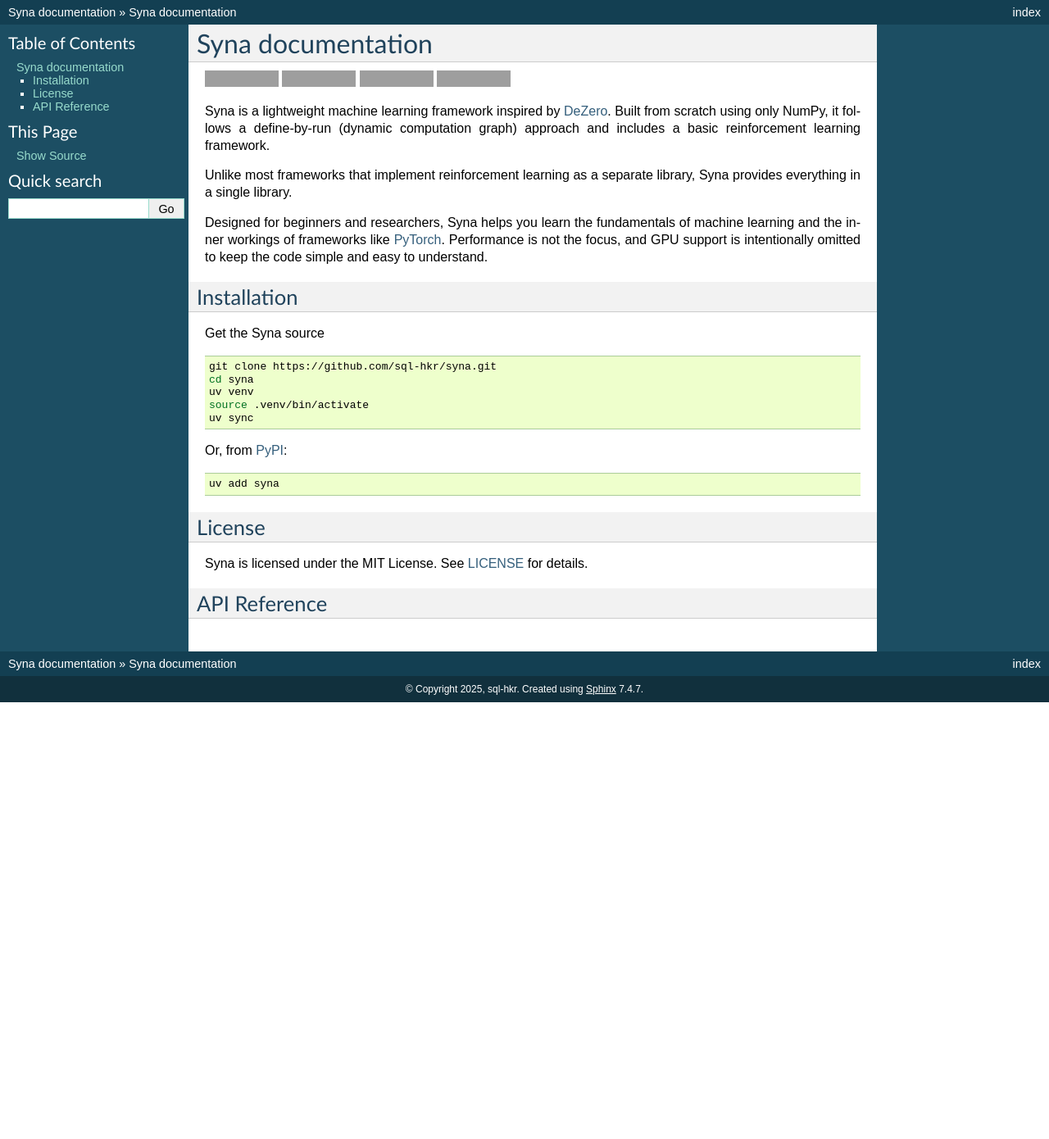
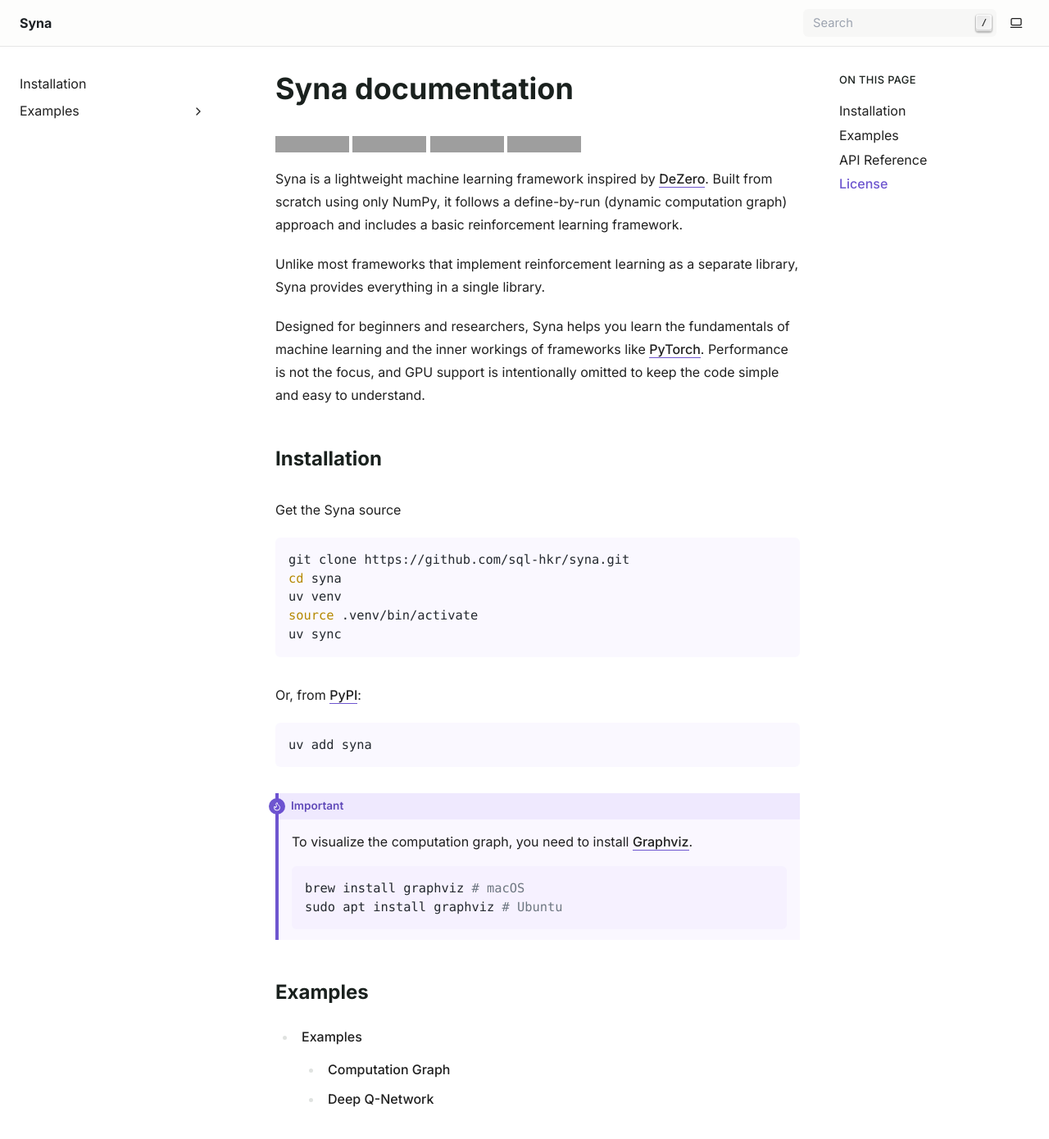
Before and after one commit to sql-hkr/syna, a Sphinx documentation site: the page built from docs/index.rst, in a window 1280 px wide and 1400 px high. Shown: the top 1390 px of the window at 82% size. Built offline with Sphinx 7.4.7, drawn with Linux system fonts in a browser that asks for light colours; pages that are not in the unit, such as notebooks, are missing from menus; some of the changed text lies outside the part shown; grey boxes are pictures that could not be loaded.

Commit message:
Add examples of machine learning using Syna framework (#9)

```diff
--- a/docs/conf.py
+++ b/docs/conf.py
@@ -28,7 +28,7 @@
 # -- Options for HTML output -------------------------------------------------
 # https://www.sphinx-doc.org/en/master/usage/configuration.html#options-for-html-output
 
-html_theme = "classic"
+html_theme = "shibuya"
 html_static_path = ["_static"]
 
 # -- Options for todo extension ----------------------------------------------
--- /dev/null
+++ b/docs/examples/index.rst
@@ -0,0 +1,8 @@
+Examples
+========
+
+.. toctree::
+   :maxdepth: 2
+
+   graph
+   dqn
--- a/docs/index.rst
+++ b/docs/index.rst
@@ -24,6 +24,11 @@
 Installation
 ------------
 
+.. toctree::
+   :hidden:
+
+   installation
+
 Get the Syna source
 
 .. code-block:: bash
@@ -40,16 +45,32 @@
 
    uv add syna
 
-License
--------
+.. important::
 
-Syna is licensed under the MIT License. See `LICENSE <https://github.com/sql-hkr/syna/blob/main/LICENSE>`_ for details.
+   To visualize the computation graph, you need to install `Graphviz <https://graphviz.org>`_.
 
+   .. code-block:: bash
+
+      brew install graphviz # macOS
+      sudo apt install graphviz # Ubuntu
+
+Examples
+--------
+
+.. toctree::
+   :maxdepth: 2
+
+   examples/index
 
 API Reference
 ---------------
 
 .. toctree::
-   :maxdepth: 3
+   :maxdepth: 2
 
    api/syna
+
+License
+-------
+
+Syna is licensed under the MIT License. See `LICENSE <https://github.com/sql-hkr/syna/blob/main/LICENSE>`_ for details.
--- /dev/null
+++ b/docs/installation.rst
@@ -0,0 +1,27 @@
+Installation
+============
+
+Get the Syna source
+
+.. code-block:: bash
+
+   git clone https://github.com/sql-hkr/syna.git
+   cd syna
+   uv venv
+   source .venv/bin/activate
+   uv sync
+
+Or, from `PyPI <https://pypi.org/project/syna/>`_:
+
+.. code-block:: bash
+
+   uv add syna
+
+.. important::
+
+   To visualize the computation graph, you need to install `Graphviz <https://graphviz.org>`_.
+
+   .. code-block:: bash
+
+      brew install graphviz # macOS
+      sudo apt install graphviz # Ubuntu
--- a/pyproject.toml
+++ b/pyproject.toml
@@ -24,5 +24,8 @@
 [dependency-groups]
 dev = [
     "ruff>=0.13.0",
+    "shibuya>=2025.9.25",
     "sphinx>=8.2.3",
+    "torch>=2.8.0",
+    "torchvision>=0.23.0",
 ]
```
Also changed, not shown: README.md (+60 -0 lines), docs/examples/dqn.rst (added, +18 -0 lines), docs/examples/graph.rst (added, +32 -0 lines), docs/_static/graph/tanh.svg (added), 4 other files.
